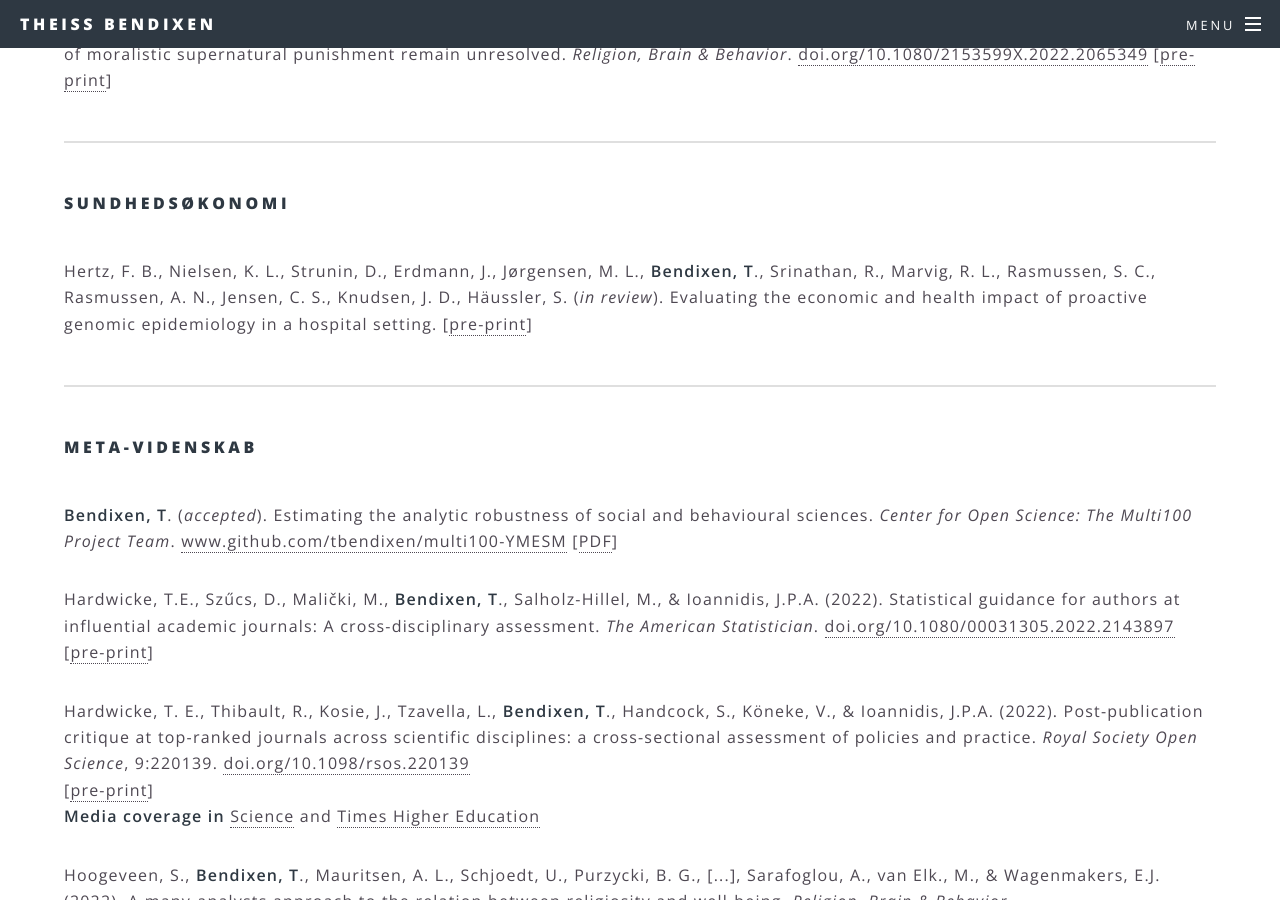
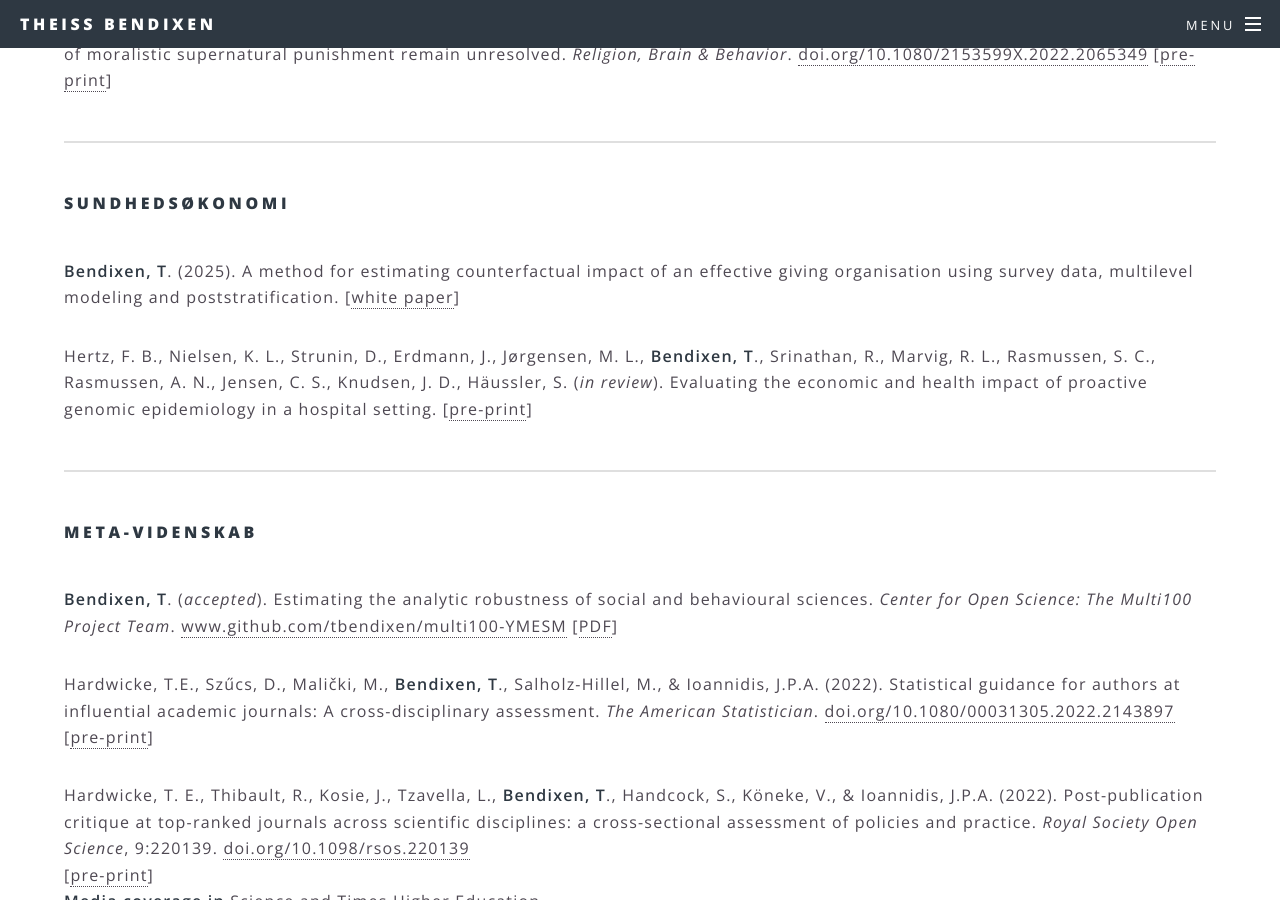
Before and after one commit to tbendixen/tbendixen.github.io.dk, a Jekyll site: the page built from forskning.html, in a window 1280 px wide and 900 px high, scrolled down 1091 px. Built offline with Jekyll 4.4.1, drawn with Linux system fonts in a browser that asks for light colours.

Commit message:
Update forskning.html

```diff
--- a/forskning.html
+++ b/forskning.html
@@ -22,6 +22,7 @@
 				<hr />
 				<h4>Sundhedsøkonomi</h4>
 				<br />
+				<p><b>Bendixen, T</b>. (2025). A method for estimating counterfactual impact of an effective giving organisation using survey data, multilevel modeling and poststratification. [<a href="http://theissbendixen.com/ge-counterfactual/">white paper</a>]</p>
 				<p>Hertz, F. B., Nielsen, K. L., Strunin, D., Erdmann, J., Jørgensen, M. L., <b>Bendixen, T</b>., Srinathan, R., Marvig, R. L., Rasmussen, S. C., Rasmussen, A. N., Jensen, C. S., Knudsen, J. D., Häussler, S. (<i>in review</i>).
 				Evaluating the economic and health impact of proactive genomic epidemiology in a hospital setting. [<a href="https://www.medrxiv.org/content/10.1101/2025.01.30.25321399v1">pre-print</a>]</p>
 				<hr />
```
